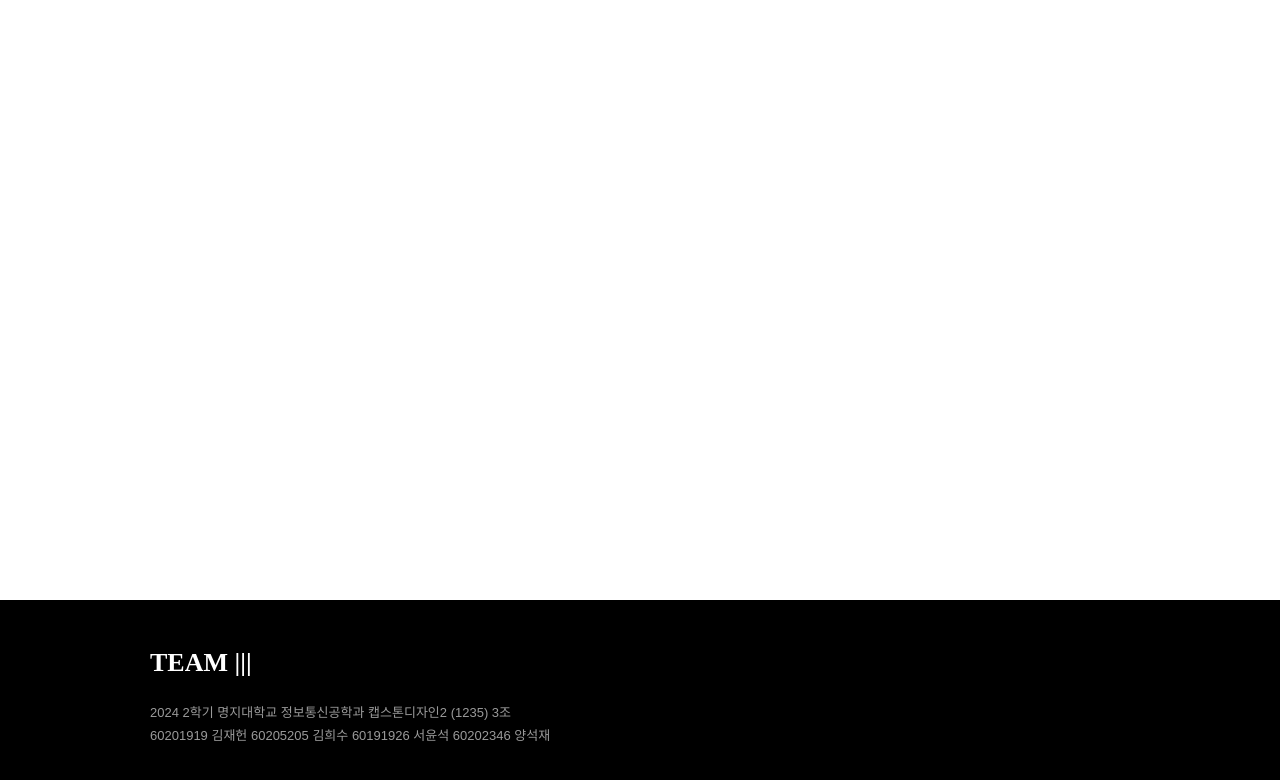
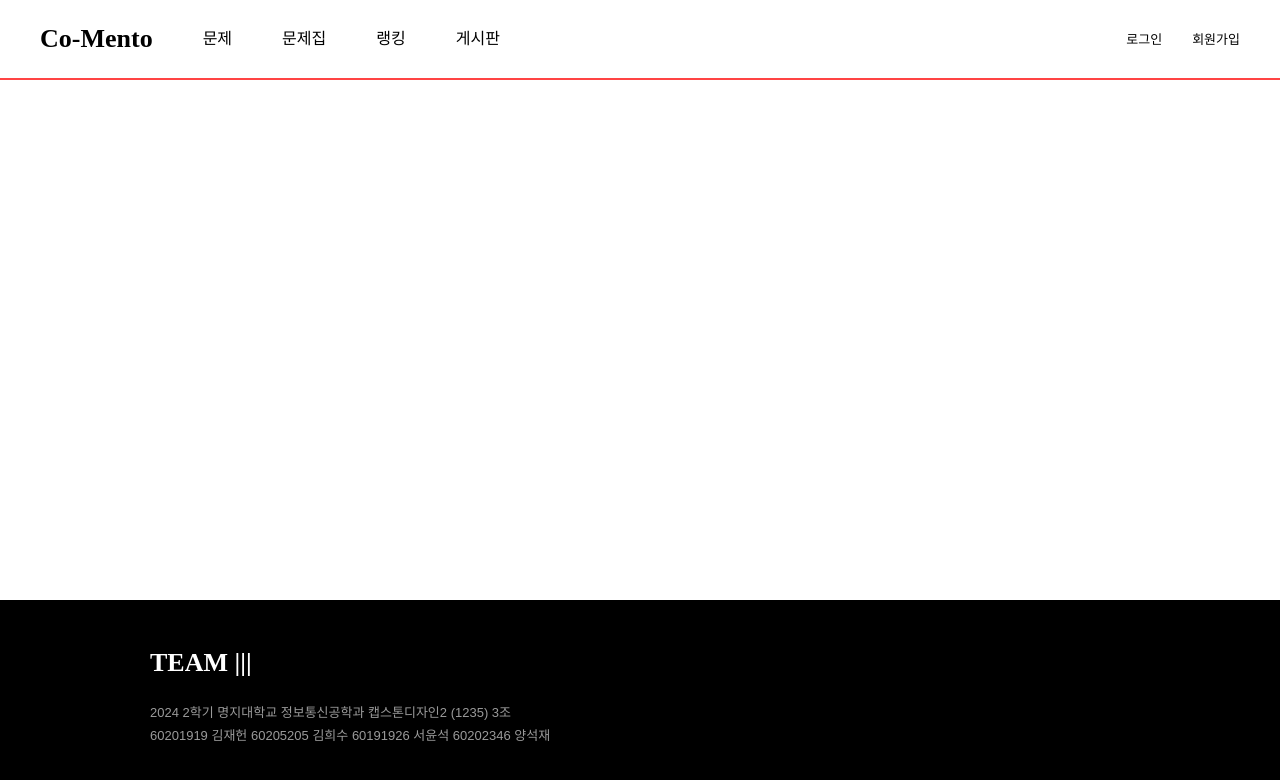
Before and after one commit to Heesu01/co-mento, a React (Create React App) app: page /main in a window 1280 px wide. Shown: the top 780 px of the page. Built offline with nearby package versions, Linux system fonts and the light colour scheme.

Commit message:
feat: 주석취소

```diff
--- a/src/components/Layout.js
+++ b/src/components/Layout.js
@@ -1,12 +1,14 @@
 import React from "react";
 import styled from "styled-components";
-// import Header from "./Header";
+import Header from "./Header";
 import Footer from "./Footer";
 
 const Layout = ({ children }) => {
   return (
     <LayoutContainer>
-      <HeaderWrapper>{/* <Header /> */}</HeaderWrapper>
+      <HeaderWrapper>
+        <Header />
+      </HeaderWrapper>
       <Main>{children}</Main>
       <FooterBox>
         <Footer />
```
